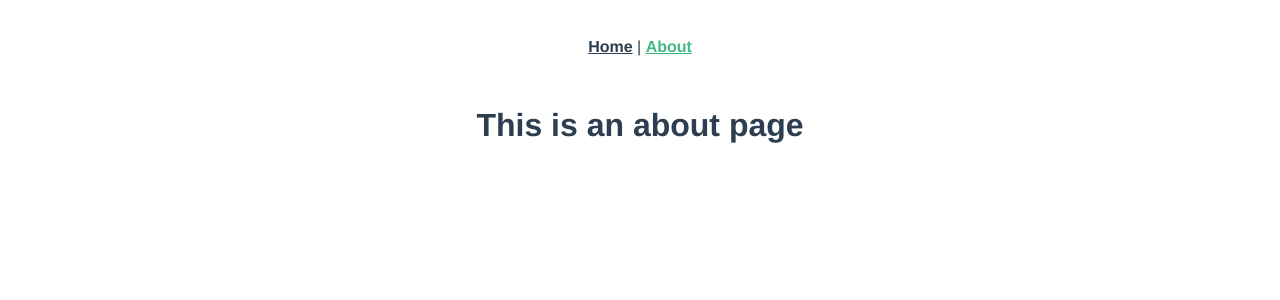
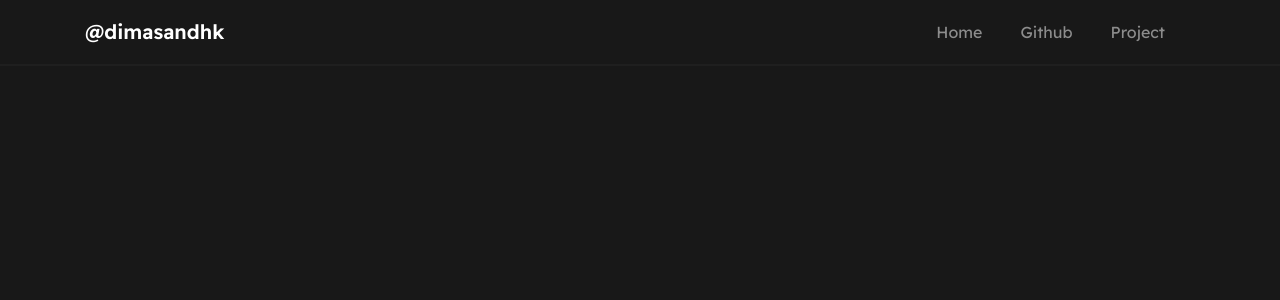
Before and after one commit to dimasandhk/dimasandhika.vercel.app, a Vue app: page /about in a window 1280 px wide. Shown: the top 300 px of the page. Built offline with nearby package versions, Linux system fonts and the light colour scheme.

Commit message:
Initial Commit

```diff
--- a/public/index.html
+++ b/public/index.html
@@ -1,17 +1,36 @@
 <!DOCTYPE html>
 <html lang="">
 	<head>
-    <meta charset="utf-8">
-    <meta http-equiv="X-UA-Compatible" content="IE=edge">
-    <meta name="viewport" content="width=device-width,initial-scale=1.0">
-    <link rel="icon" href="<%= BASE_URL %>favicon.ico">
+		<meta charset="utf-8" />
+		<meta http-equiv="X-UA-Compatible" content="IE=edge" />
+		<meta name="viewport" content="width=device-width,initial-scale=1.0" />
+		<link rel="icon" href="<%= BASE_URL %>favicon.ico" />
+		<link
+			rel="stylesheet"
+			href="https://cdn.jsdelivr.net/npm/bootstrap@4.6.1/dist/css/bootstrap.min.css"
+			integrity="sha384-zCbKRCUGaJDkqS1kPbPd7TveP5iyJE0EjAuZQTgFLD2ylzuqKfdKlfG/eSrtxUkn"
+			crossorigin="anonymous"
+		/>
 		<title><%= htmlWebpackPlugin.options.title %></title>
 	</head>
 	<body>
 		<noscript>
-      <strong>We're sorry but <%= htmlWebpackPlugin.options.title %> doesn't work properly without JavaScript enabled. Please enable it to continue.</strong>
+			<strong
+				>We're sorry but <%= htmlWebpackPlugin.options.title %> doesn't work properly without
+				JavaScript enabled. Please enable it to continue.</strong
+			>
 		</noscript>
 		<div id="app"></div>
+		<script
+			src="https://cdn.jsdelivr.net/npm/jquery@3.5.1/dist/jquery.slim.min.js"
+			integrity="sha384-DfXdz2htPH0lsSSs5nCTpuj/zy4C+OGpamoFVy38MVBnE+IbbVYUew+OrCXaRkfj"
+			crossorigin="anonymous"
+		></script>
+		<script
+			src="https://cdn.jsdelivr.net/npm/bootstrap@4.6.1/dist/js/bootstrap.bundle.min.js"
+			integrity="sha384-fQybjgWLrvvRgtW6bFlB7jaZrFsaBXjsOMm/tB9LTS58ONXgqbR9W8oWht/amnpF"
+			crossorigin="anonymous"
+		></script>
 		<!-- built files will be auto injected -->
 	</body>
 </html>
--- a/src/App.vue
+++ b/src/App.vue
@@ -1,30 +1,11 @@
 <template>
-  <div id="nav">
-    <router-link to="/">Home</router-link> |
-    <router-link to="/about">About</router-link>
-  </div>
-  <router-view/>
+	<Navbar />
+	<router-view />
 </template>
 
-<style lang="scss">
-#app {
-  font-family: Avenir, Helvetica, Arial, sans-serif;
-  -webkit-font-smoothing: antialiased;
-  -moz-osx-font-smoothing: grayscale;
-  text-align: center;
-  color: #2c3e50;
-}
-
-#nav {
-  padding: 30px;
-
-  a {
-    font-weight: bold;
-    color: #2c3e50;
-
-    &.router-link-exact-active {
-      color: #42b983;
-    }
-  }
-}
-</style>
+<script>
+import Navbar from "./components/Navbar.vue";
+export default {
+	components: { Navbar }
+};
+</script>
--- /dev/null
+++ b/src/assets/scss/main.scss
@@ -0,0 +1,9 @@
+@import url("https://fonts.googleapis.com/css2?family=Readex+Pro:wght@300;400;500;600;700&display=swap");
+@import "./var.scss";
+
+body {
+	font-family: "Readex Pro", sans-serif;
+	background-color: $bg;
+	color: white !important;
+	font-weight: 400;
+}
--- /dev/null
+++ b/src/assets/scss/var.scss
@@ -0,0 +1,3 @@
+$main: #1affd6;
+$bg: #181818;
+$border: #1f1f1f;
--- a/src/components/HelloWorld.vue
+++ /dev/null
@@ -1,59 +0,0 @@
-<template>
-  <div class="hello">
-    <h1>{{ msg }}</h1>
-    <p>
-      For a guide and recipes on how to configure / customize this project,<br>
-      check out the
-      <a href="https://cli.vuejs.org" target="_blank" rel="noopener">vue-cli documentation</a>.
-    </p>
-    <h3>Installed CLI Plugins</h3>
-    <ul>
-      <li><a href="https://github.com/vuejs/vue-cli/tree/dev/packages/%40vue/cli-plugin-babel" target="_blank" rel="noopener">babel</a></li>
-      <li><a href="https://github.com/vuejs/vue-cli/tree/dev/packages/%40vue/cli-plugin-router" target="_blank" rel="noopener">router</a></li>
-      <li><a href="https://github.com/vuejs/vue-cli/tree/dev/packages/%40vue/cli-plugin-eslint" target="_blank" rel="noopener">eslint</a></li>
-    </ul>
-    <h3>Essential Links</h3>
-    <ul>
-      <li><a href="https://vuejs.org" target="_blank" rel="noopener">Core Docs</a></li>
-      <li><a href="https://forum.vuejs.org" target="_blank" rel="noopener">Forum</a></li>
-      <li><a href="https://chat.vuejs.org" target="_blank" rel="noopener">Community Chat</a></li>
-      <li><a href="https://twitter.com/vuejs" target="_blank" rel="noopener">Twitter</a></li>
-      <li><a href="https://news.vuejs.org" target="_blank" rel="noopener">News</a></li>
-    </ul>
-    <h3>Ecosystem</h3>
-    <ul>
-      <li><a href="https://router.vuejs.org" target="_blank" rel="noopener">vue-router</a></li>
-      <li><a href="https://vuex.vuejs.org" target="_blank" rel="noopener">vuex</a></li>
-      <li><a href="https://github.com/vuejs/vue-devtools#vue-devtools" target="_blank" rel="noopener">vue-devtools</a></li>
-      <li><a href="https://vue-loader.vuejs.org" target="_blank" rel="noopener">vue-loader</a></li>
-      <li><a href="https://github.com/vuejs/awesome-vue" target="_blank" rel="noopener">awesome-vue</a></li>
-    </ul>
-  </div>
-</template>
-
-<script>
-export default {
-  name: 'HelloWorld',
-  props: {
-    msg: String
-  }
-}
-</script>
-
-<!-- Add "scoped" attribute to limit CSS to this component only -->
-<style scoped lang="scss">
-h3 {
-  margin: 40px 0 0;
-}
-ul {
-  list-style-type: none;
-  padding: 0;
-}
-li {
-  display: inline-block;
-  margin: 0 10px;
-}
-a {
-  color: #42b983;
-}
-</style>
--- /dev/null
+++ b/src/components/Navbar.vue
@@ -0,0 +1,50 @@
+<template>
+	<nav class="navbar navbar-expand-lg navbar-dark">
+		<div class="container">
+			<router-link class="navbar-brand" to="/">@dimasandhk</router-link>
+			<button
+				class="navbar-toggler"
+				type="button"
+				data-toggle="collapse"
+				data-target="#navbarNavAltMarkup"
+			>
+				<span class="navbar-toggler-icon"></span>
+			</button>
+			<div class="collapse navbar-collapse" id="navbarNavAltMarkup">
+				<div class="navbar-nav ml-auto">
+					<router-link class="nav-link" to="/">Home</router-link>
+					<a class="nav-link" href="#">Github</a>
+					<a class="nav-link" href="#">Project</a>
+				</div>
+			</div>
+		</div>
+	</nav>
+</template>
+
+<script>
+export default {
+	name: "Navbar"
+};
+</script>
+
+<style lang="scss" scoped>
+@import "../assets/scss/var.scss";
+.navbar {
+	.nav-link {
+		padding-right: 30px;
+	}
+	.navbar-brand {
+		font-weight: 600;
+		background-color: $bg !important;
+	}
+	padding-top: 12px;
+	padding-bottom: 12px;
+	border-bottom: $border 2px solid;
+}
+</style>
+
+<style lang="scss">
+.router-link-active {
+	color: #fff !important;
+}
+</style>
--- a/src/router/index.js
+++ b/src/router/index.js
@@ -1,25 +1,25 @@
-import { createRouter, createWebHistory } from 'vue-router'
-import Home from '../views/Home.vue'
+import { createRouter, createWebHistory } from "vue-router";
+import Home from "../views/Home.vue";
 
 const routes = [
-  {
-    path: '/',
-    name: 'Home',
-    component: Home
-  },
-  {
-    path: '/about',
-    name: 'About',
-    // route level code-splitting
-    // this generates a separate chunk (about.[hash].js) for this route
-    // which is lazy-loaded when the route is visited.
-    component: () => import(/* webpackChunkName: "about" */ '../views/About.vue')
-  }
-]
+	{
+		path: "/",
+		name: "Home",
+		component: Home
+	}
+	// {
+	//   path: '/about',
+	//   name: 'About',
+	//   // route level code-splitting
+	//   // this generates a separate chunk (about.[hash].js) for this route
+	//   // which is lazy-loaded when the route is visited.
+	//   component: () => import(/* webpackChunkName: "about" */ '../views/About.vue')
+	// }
+];
 
 const router = createRouter({
-  history: createWebHistory(process.env.BASE_URL),
-  routes
-})
+	history: createWebHistory(process.env.BASE_URL),
+	routes
+});
 
-export default router
+export default router;
--- a/src/views/About.vue
+++ /dev/null
@@ -1,5 +0,0 @@
-<template>
-  <div class="about">
-    <h1>This is an about page</h1>
-  </div>
-</template>
--- a/src/views/Home.vue
+++ b/src/views/Home.vue
@@ -1,18 +1,51 @@
 <template>
-  <div class="home">
-    <img alt="Vue logo" src="../assets/logo.png">
-    <HelloWorld msg="Welcome to Your Vue.js App"/>
-  </div>
+	<div class="home container">
+		<div class="intro">
+			<h1>Dimas Andhika</h1>
+			<div class="row">
+				<div class="col-12 col-md-10 col-lg-8">
+					<p class="desc">
+						Hi! I am Dimas Andhika, I am a 15 year old student who is interested and has a hobby in
+						programming. All my repos on github are just an implementations of what I've learned so
+						far.
+					</p>
+				</div>
+			</div>
+		</div>
+		<div class="contact">
+			<h1>Get In Touch</h1>
+		</div>
+	</div>
 </template>
 
 <script>
-// @ is an alias to /src
-import HelloWorld from '@/components/HelloWorld.vue'
+export default {
+	name: "Home"
+};
+</script>
 
-export default {
-  name: 'Home',
-  components: {
-    HelloWorld
-  }
+<style lang="scss" scoped>
+.home {
+	padding-top: 40px;
 }
-</script>
+
+.intro {
+	.desc {
+		font-size: 20px;
+	}
+}
+
+@media only screen and (max-width: 768px) {
+	.home {
+		padding-top: 30px;
+	}
+	.intro {
+		h1 {
+			font-size: 36px;
+		}
+		.desc {
+			font-size: 16px;
+		}
+	}
+}
+</style>
```
Also changed, not shown: src/main.js (+7 -4 lines), src/assets/logo.png (deleted). Lines whose indentation alone changed are shown as unchanged.
